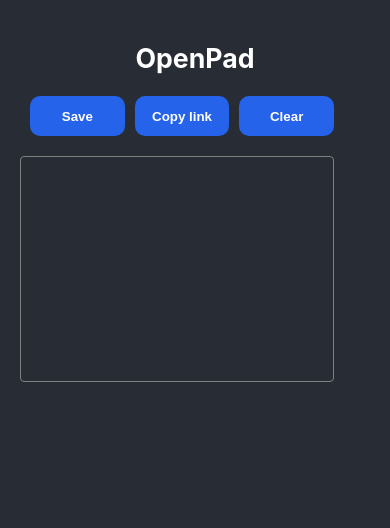
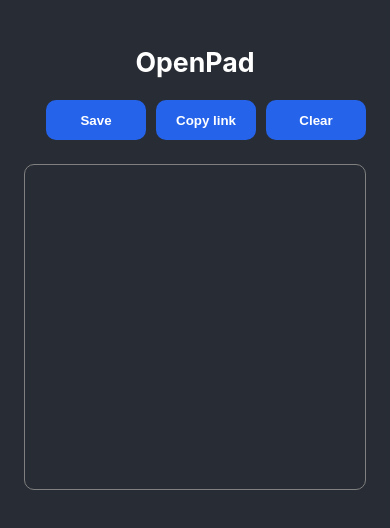
Before and after one commit to theankurkedia/openpad, a React (Create React App) app: page / in a window 390 px wide. Shown: the top 528 px of the page. Built offline with nearby package versions, Linux system fonts and the light colour scheme.

Commit message:
fix: mobile ui css

```diff
--- a/src/App.css
+++ b/src/App.css
@@ -8,15 +8,19 @@
   justify-content: flex-start;
   font-size: calc(10px + 2vmin);
   color: white;
-  padding: 20px;
+  padding: 36px;
 }
 
+@media only screen and (max-width: 500px) {
+  .App {
+    padding: 24px;
+  }
+}
 .editor {
   border: 1px solid grey;
   padding: 12px;
-  border-radius: 4px;
-  margin-right: 36px;
-  min-height: 200px;
+  border-radius: 10px;
+  min-height: 300px;
 }
 
 .button {
--- a/src/components/ActionButtonGroup.tsx
+++ b/src/components/ActionButtonGroup.tsx
@@ -20,8 +20,7 @@
       style={{
         justifyContent: 'flex-end',
         display: 'flex',
-        marginRight: 36,
-        paddingBottom: 20,
+        paddingBottom: 24,
       }}
     >
       <button className='button' onClick={() => save()} aria-label='save'>
```
